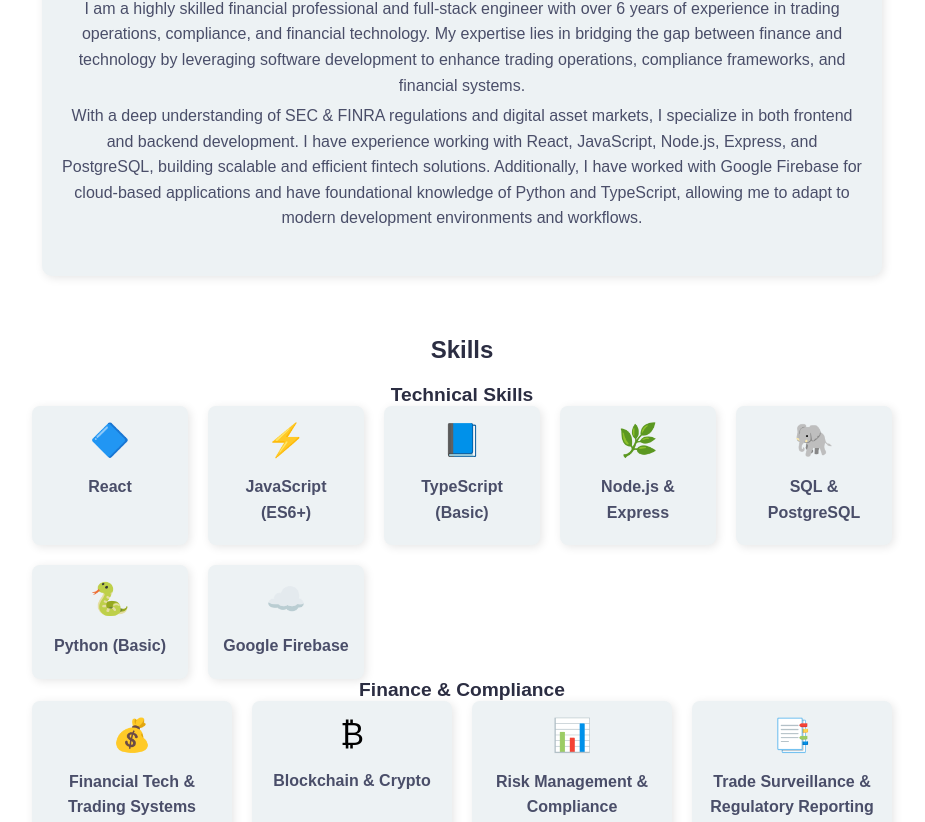
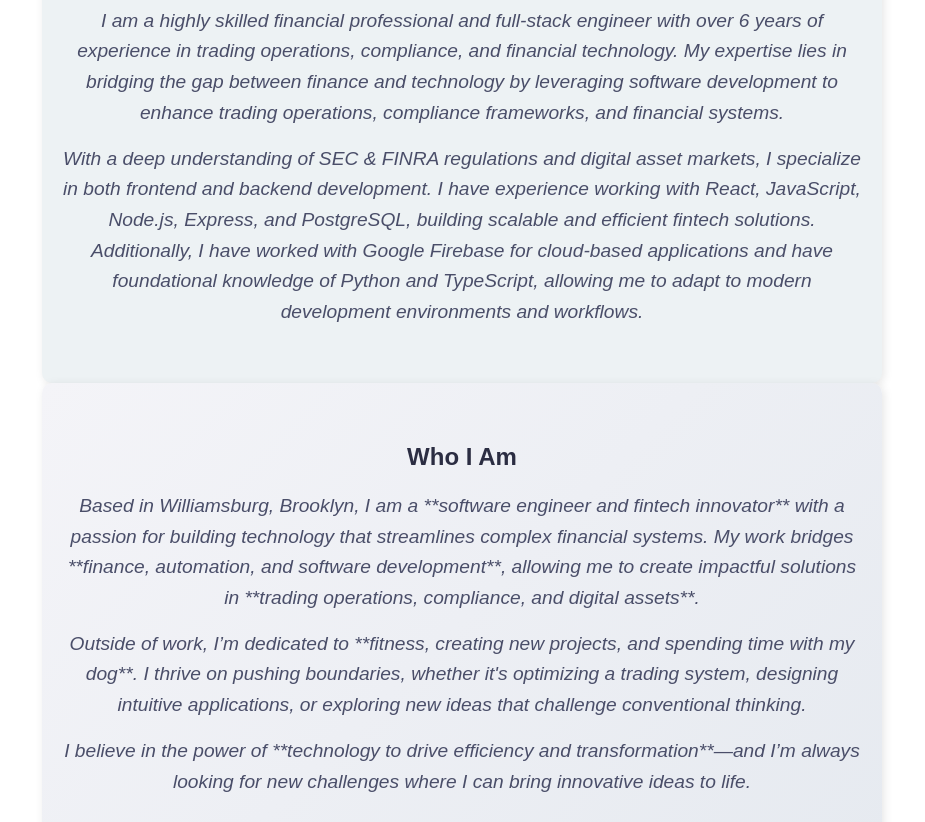
Before and after one commit to Carlosbnyc/my-portfolio, a React (Vite) app: page / in a window 1280 px wide. Shown: the part 538-1360 px from the top of the page, without its empty margins (178-1103 px from the left). Built offline with nearby package versions, Linux system fonts and the light colour scheme.

Commit message:
Restored and enhanced Bio section styling

```diff
--- /dev/null
+++ b/src/components/Bio/Bio.css
@@ -0,0 +1,28 @@
+
+.bio-section {
+    max-width: 800px;
+    margin: auto;
+    padding: 40px 20px;
+    text-align: center;
+    background: linear-gradient(135deg, #f4f4f8, #e6eaf0);
+    border-radius: 10px;
+    box-shadow: 2px 2px 10px rgba(0, 0, 0, 0.1);
+  }
+
+  h2 {
+    color: #2b2d42;
+    margin-bottom: 20px;
+  }
+
+  p {
+    color: #4a4e69;
+    font-size: 1.2rem;
+    font-style: italic;
+    line-height: 1.6;
+    margin-bottom: 15px;
+  }
+
+  .bio-section p strong {
+    color: #ef233c;
+    font-weight: bold;
+  }
--- /dev/null
+++ b/src/components/Bio/Bio.tsx
@@ -0,0 +1,26 @@
+import React from "react";
+import "./Bio.css";
+
+const Bio: React.FC = () => {
+  return (
+    <section className="bio-section">
+      <h2>Who I Am</h2>
+      <p>
+        Based in Williamsburg, Brooklyn, I am a **software engineer and fintech innovator** with a passion for building
+        technology that streamlines complex financial systems. My work bridges **finance, automation, and software development**,
+        allowing me to create impactful solutions in **trading operations, compliance, and digital assets**.
+      </p>
+      <p>
+        Outside of work, I’m dedicated to **fitness, creating new projects, and spending time with my dog**.
+        I thrive on pushing boundaries, whether it's optimizing a trading system, designing intuitive applications,
+        or exploring new ideas that challenge conventional thinking.
+      </p>
+      <p>
+        I believe in the power of **technology to drive efficiency and transformation**—and I’m always looking for new
+        challenges where I can bring innovative ideas to life.
+      </p>
+    </section>
+  );
+};
+
+export default Bio;
--- a/src/components/Home.tsx
+++ b/src/components/Home.tsx
@@ -7,6 +7,7 @@
 import AboutMe from "./AboutMe/AboutMe";
 import Education from "./Education/Education";
 import FinraLicenses from "../components/FINRALicenses/FinraLicenses";
+import Bio from "./Bio/Bio";
 
 const Home: React.FC = () => {
   return (
@@ -21,6 +22,9 @@
 
       {/* About Me Section */}
       <AboutMe />
+
+       {/* Bio Section */}
+       <Bio />
 
       {/* Skills Section */}
       <Skills />
```
Also changed, not shown: 5 other files (tests, documents, lock files or other folders).
